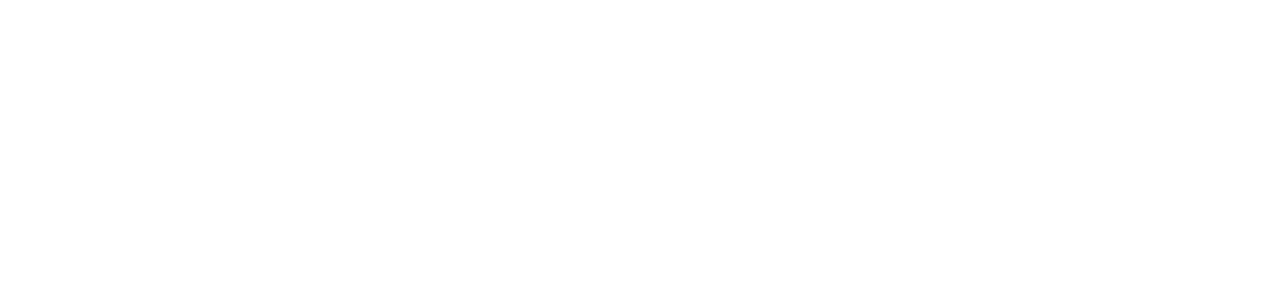
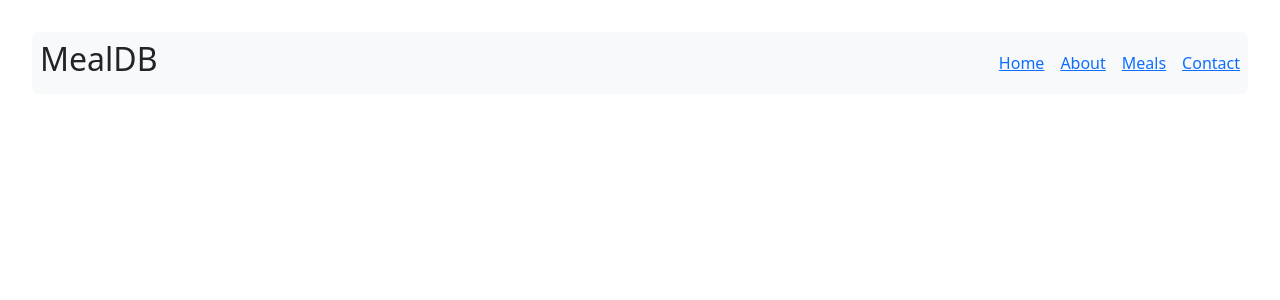
Before and after one commit to nurealammiaji/react-router-mealdb, a React (Vite) app: page /about in a window 1280 px wide. Shown: the top 300 px of the page. Built offline with nearby package versions, Linux system fonts and the light colour scheme.

Commit message:
route added

```diff
--- a/src/App.jsx
+++ b/src/App.jsx
@@ -1,9 +1,11 @@
 import './App.css';
+import Header from './components/Header/Header';
 
 function App() {
 
   return (
     <>
+    <Header></Header>
     </>
   )
 }
--- a/src/components/Header/Header.jsx
+++ b/src/components/Header/Header.jsx
@@ -1,8 +1,18 @@
+import { Link } from 'react-router-dom';
+
 const Header = () => {
     return (
-        <div>
-
-        </div>
+        <>
+            <div className='bg-light d-flex align-items-center justify-content-between rounded p-2'>
+                <h2>MealDB</h2>
+                <nav>
+                    <Link className='me-3' to="/">Home</Link>
+                    <Link className='me-3' to="/about">About</Link>
+                    <Link className='me-3' to="/meals">Meals</Link>
+                    <Link to="/contact">Contact</Link>
+                </nav>
+            </div>
+        </>
     );
 };
 
--- a/src/components/Meals/Meals.jsx
+++ b/src/components/Meals/Meals.jsx
@@ -1,7 +1,14 @@
+import { useLoaderData } from "react-router-dom";
+import Header from "../Header/Header";
+
 const Meals = () => {
+
+    const meals = useLoaderData();
+    console.log(meals);
+
     return (
         <div>
-
+            <Header></Header>
         </div>
     );
 };
--- a/src/main.jsx
+++ b/src/main.jsx
@@ -3,9 +3,35 @@ import ReactDOM from 'react-dom/client'
 import App from './App.jsx'
 import './index.css'
 import 'bootstrap/dist/css/bootstrap.min.css';
+import {
+  createBrowserRouter,
+  RouterProvider,
+} from "react-router-dom";
+import Meals from './components/Meals/Meals.jsx';
+import Header from './components/Header/Header.jsx';
+
+const router = createBrowserRouter([
+  {
+    path: '/',
+    element: <App></App>
+  },
+  {
+    path: '/about',
+    element: <Header></Header>
+  },
+  {
+    path: '/meals',
+    element: <Meals></Meals>,
+    loader: () => fetch('www.themealdb.com/api/json/v1/1/search.php?s=Arrabiata')
+  },
+  {
+    path: '/contact',
+    element: <Header></Header>
+  }
+])
 
 ReactDOM.createRoot(document.getElementById('root')).render(
   <React.StrictMode>
-    <App />
+    <RouterProvider router={router}></RouterProvider>
   </React.StrictMode>,
 )
```
